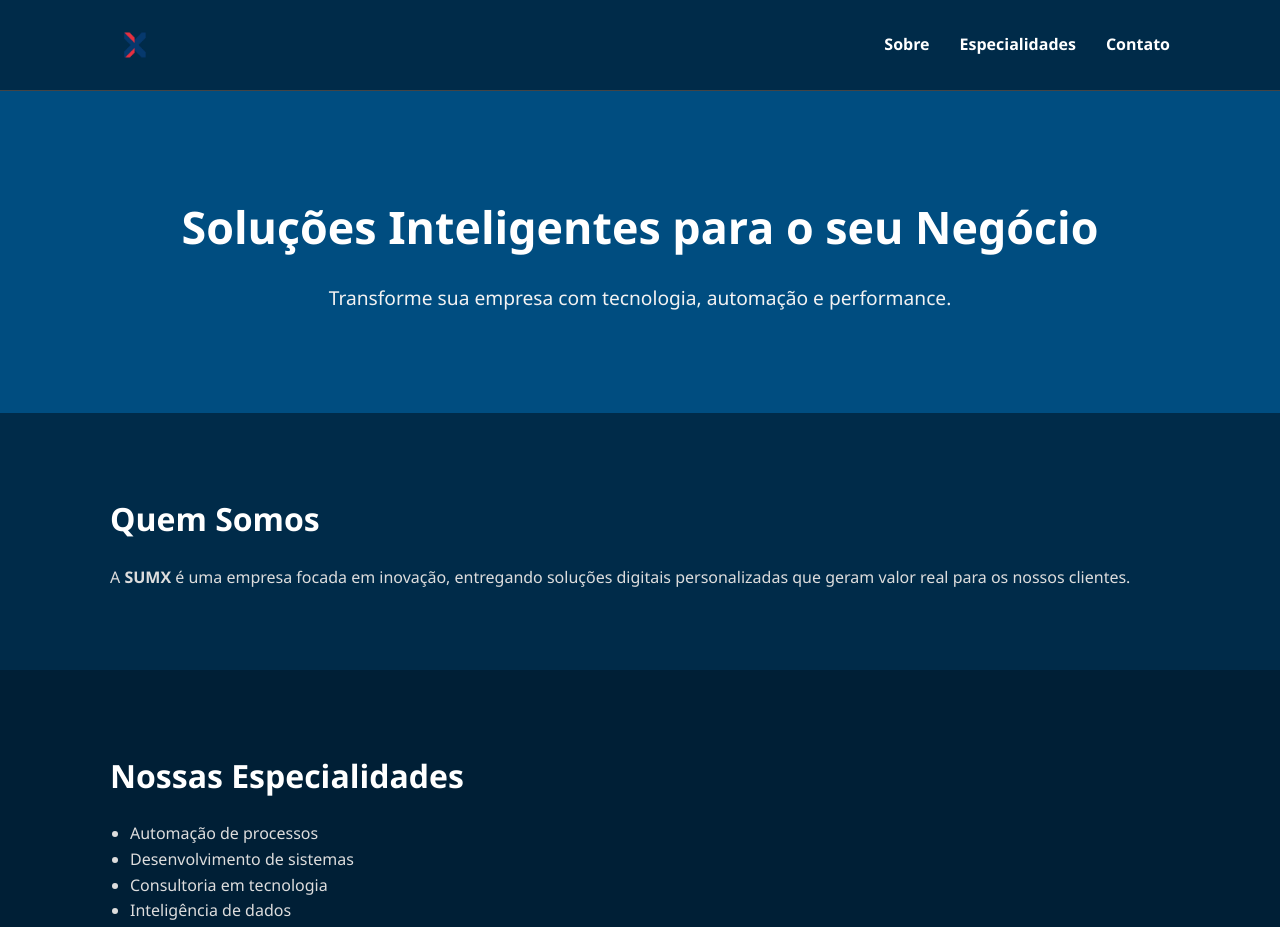
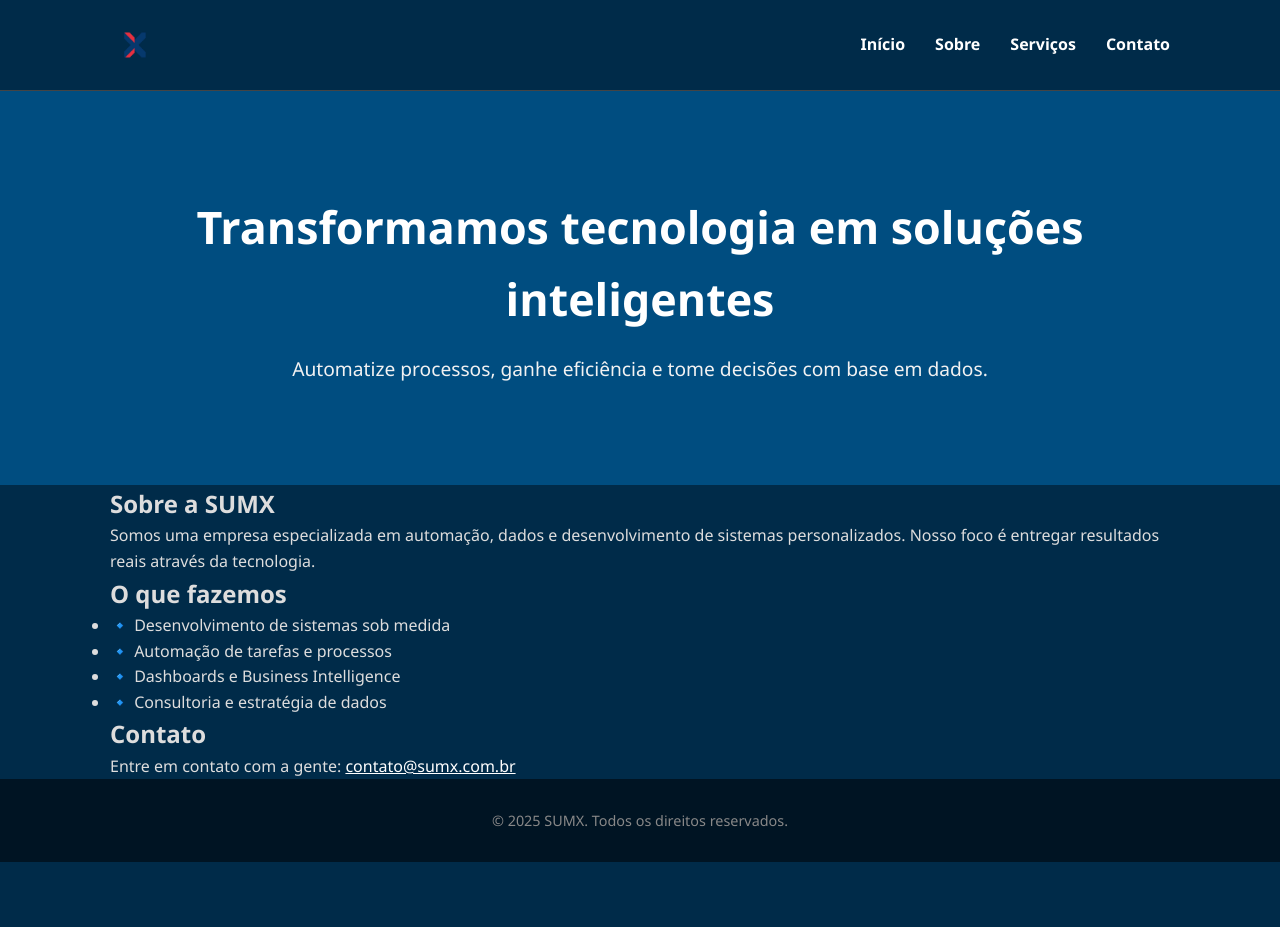
Before and after one commit to Sumx2024/sumx-site, a plain HTML site: page index.html in a window 1280 px wide. Shown: the top 927 px of the page. After the commit the page ends 862 px from the top, so only its background shows below. Drawn offline with Linux system fonts and the light colour scheme.

Commit message:
Update index.html

```diff
--- a/index.html
+++ b/index.html
@@ -12,44 +12,45 @@
       <img src="logo-nova.png" alt="Logo da SUMX" class="logo"/>
       <nav>
         <ul>
+          <li><a href="#inicio">Início</a></li>
           <li><a href="#sobre">Sobre</a></li>
-          <li><a href="#especialidades">Especialidades</a></li>
+          <li><a href="#servicos">Serviços</a></li>
           <li><a href="#contato">Contato</a></li>
         </ul>
       </nav>
     </div>
   </header>
 
-  <section class="hero">
+  <section id="inicio" class="hero">
     <div class="container">
-      <h1>Soluções Inteligentes para o seu Negócio</h1>
-      <p>Transforme sua empresa com tecnologia, automação e performance.</p>
+      <h1>Transformamos tecnologia em soluções inteligentes</h1>
+      <p>Automatize processos, ganhe eficiência e tome decisões com base em dados.</p>
     </div>
   </section>
 
-  <section id="sobre" class="section">
+  <section id="sobre">
     <div class="container">
-      <h2>Quem Somos</h2>
-      <p>A <strong>SUMX</strong> é uma empresa focada em inovação, entregando soluções digitais personalizadas que geram valor real para os nossos clientes.</p>
+      <h2>Sobre a SUMX</h2>
+      <p>Somos uma empresa especializada em automação, dados e desenvolvimento de sistemas personalizados. Nosso foco é entregar resultados reais através da tecnologia.</p>
     </div>
   </section>
 
-  <section id="especialidades" class="section alt">
+  <section id="servicos" class="destaque">
     <div class="container">
-      <h2>Nossas Especialidades</h2>
+      <h2>O que fazemos</h2>
       <ul>
-        <li>Automação de processos</li>
-        <li>Desenvolvimento de sistemas</li>
-        <li>Consultoria em tecnologia</li>
-        <li>Inteligência de dados</li>
+        <li>🔹 Desenvolvimento de sistemas sob medida</li>
+        <li>🔹 Automação de tarefas e processos</li>
+        <li>🔹 Dashboards e Business Intelligence</li>
+        <li>🔹 Consultoria e estratégia de dados</li>
       </ul>
     </div>
   </section>
 
-  <section id="contato" class="section">
+  <section id="contato">
     <div class="container">
       <h2>Contato</h2>
-      <p>Entre em contato pelo e-mail: <a href="mailto:contato@sumx.com.br">contato@sumx.com.br</a></p>
+      <p>Entre em contato com a gente: <a href="mailto:contato@sumx.com.br">contato@sumx.com.br</a></p>
     </div>
   </section>
 
```
